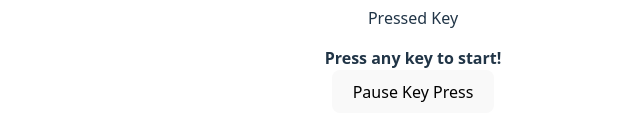
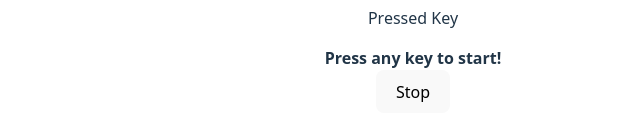
Before and after one commit to MarinovM03/SoftUni-ReactJS-Full-Course-25, a React (Vite) app in the folder 03-Components - Deep Dive/component-state-demo/: page / in a window 1280 px wide. Shown: the part 1048-1188 px from the top of the page, without its empty margins (227-867 px from the left). Built offline with nearby package versions, Linux system fonts and the light colour scheme.

Commit message:
Add pause functionality to TyperSection component

```diff
--- a/03-Components - Deep Dive/component-state-demo/src/components/TyperSection.jsx
+++ b/03-Components - Deep Dive/component-state-demo/src/components/TyperSection.jsx
@@ -1,18 +1,23 @@
+import { useState } from "react";
 import Typer from "./Typer.jsx";
 
 export default function TyperSection() {
+    const [isStopped, setIsStopped] = useState(false);
 
-    const pauseHandler = () => {
-
+    const pauseToggleHandler = () => {
+        setIsStopped(prevState => !prevState);
     };
 
     return (
         <section>
             <h2>Typer</h2>
 
-            <Typer />
+            {isStopped
+                ? <p>Typer is stopped!</p>
+                : <Typer />
+            }
 
-            <button onClick={pauseHandler}>Pause Key Press</button>
+            <button onClick={pauseToggleHandler}>{isStopped ? 'Start' : 'Stop'}</button>
         </section>
     );
 }
```
